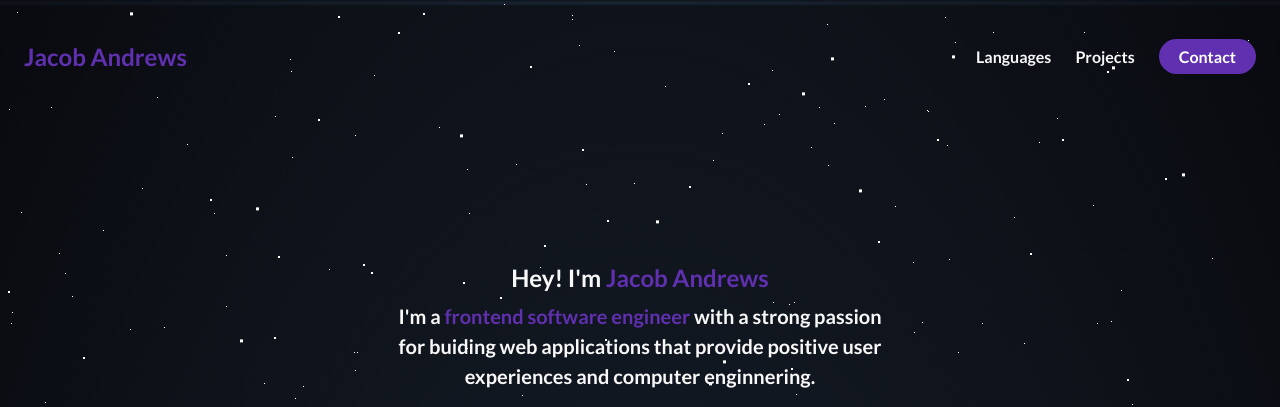
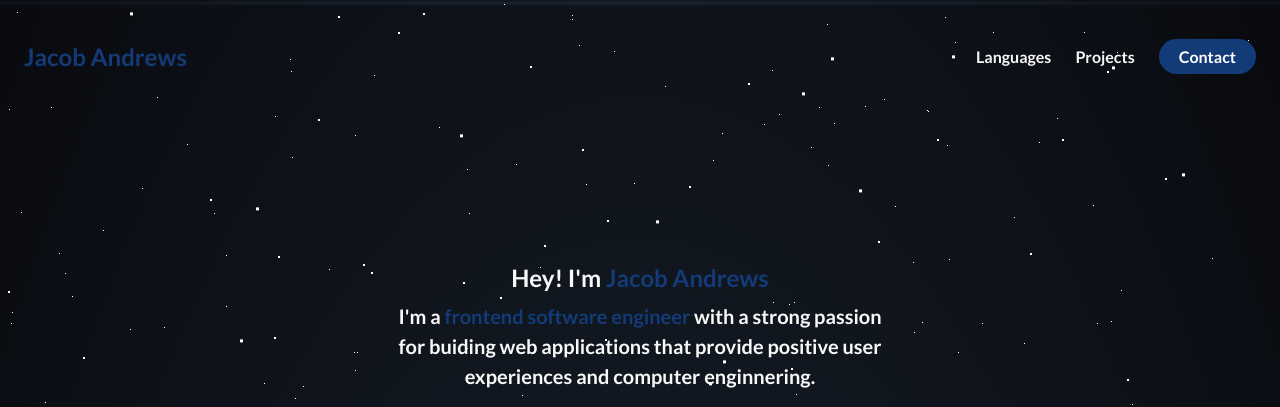
Before and after one commit to pysc0/eportfolio, a plain HTML site: page index.html in a window 1280 px wide. Shown: the top 407 px of the page. Drawn offline with Linux system fonts and the light colour scheme.

Commit message:
color change

```diff
--- a/styles.css
+++ b/styles.css
@@ -103,7 +103,7 @@ nav {
 }
 
 .nav__link--anchor-primary {
-    background-color: #6030b1;
+    background-color: #123B77;
     padding: 8px 20px;
     border-radius: 50px;
     color: white;
@@ -111,18 +111,18 @@ nav {
 }
 
 .nav__link--anchor-primary:hover {
-    background-color: #5d3ff5 ;
+    background-color: #364d70 ;
 }
 
 .personal__logo {
     font-size:  24px;
-    color: #6030b1;
+    color: #123B77;
     margin: 0 12px;
     font-weight: bold;
 }
 
 .text--purple {
-    color: #6030b1;
+    color: #123B77;
 }
 
 #about-me {
@@ -237,7 +237,7 @@ nav {
     }
 }
 
-section {
+section:not(.wrapper) {
     position: relative;
     display: flex;
     flex-direction: column;
```
